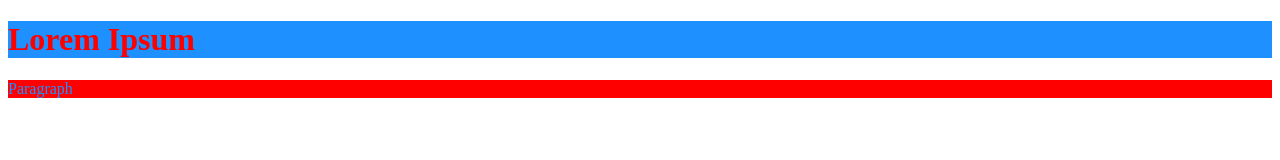
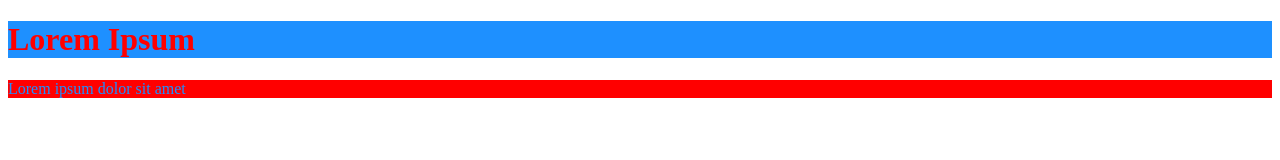
Before and after one commit to Melthen-bor/ponderosa-hackathon-website, a plain HTML site: page index.html in a window 1280 px wide. Drawn offline with Linux system fonts and the light colour scheme.

Commit message:
Update index.html

```diff
--- a/index.html
+++ b/index.html
@@ -8,7 +8,7 @@
   </head>
   <body>
     <h1>Lorem Ipsum</h1>
-    <p>Paragraph</p>
+    <p>Lorem ipsum dolor sit amet</p>
     <noscript>Client side scripting is disabled</noscript>
   </body>
 </html>
```
